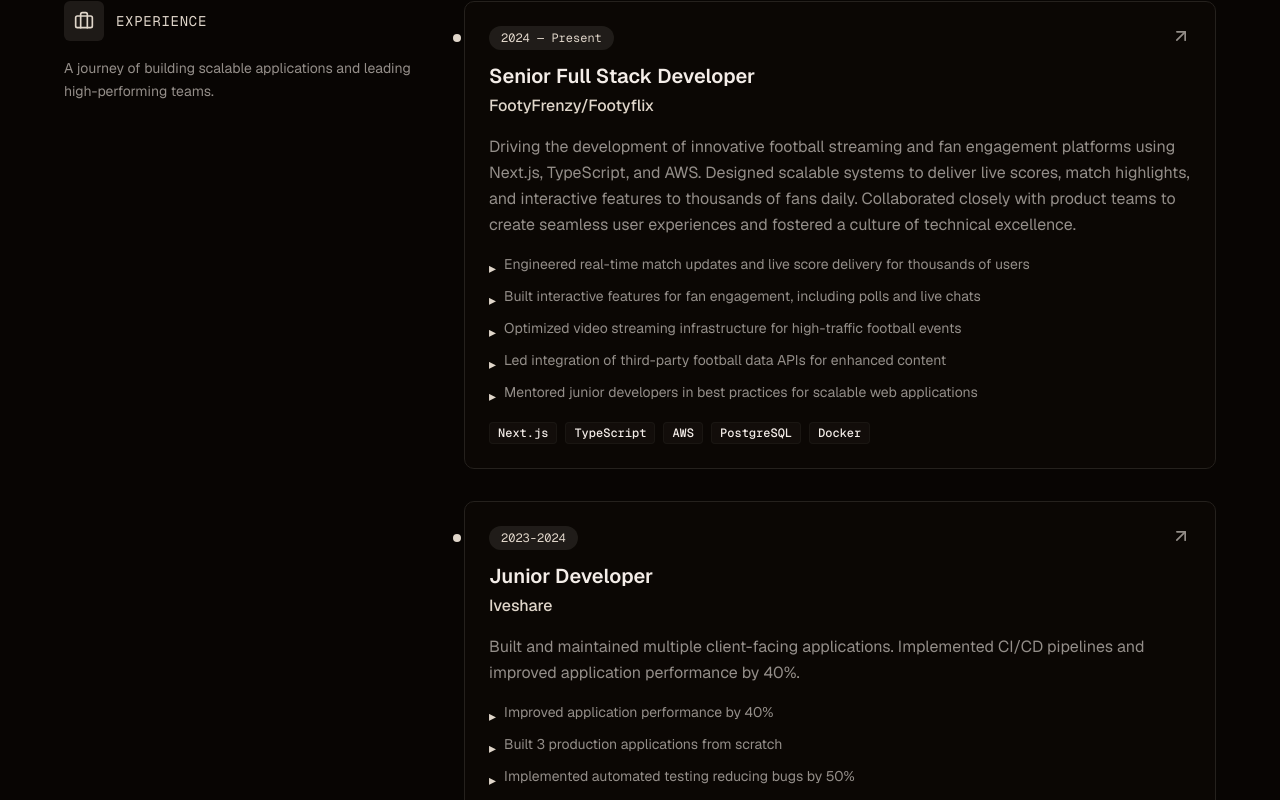
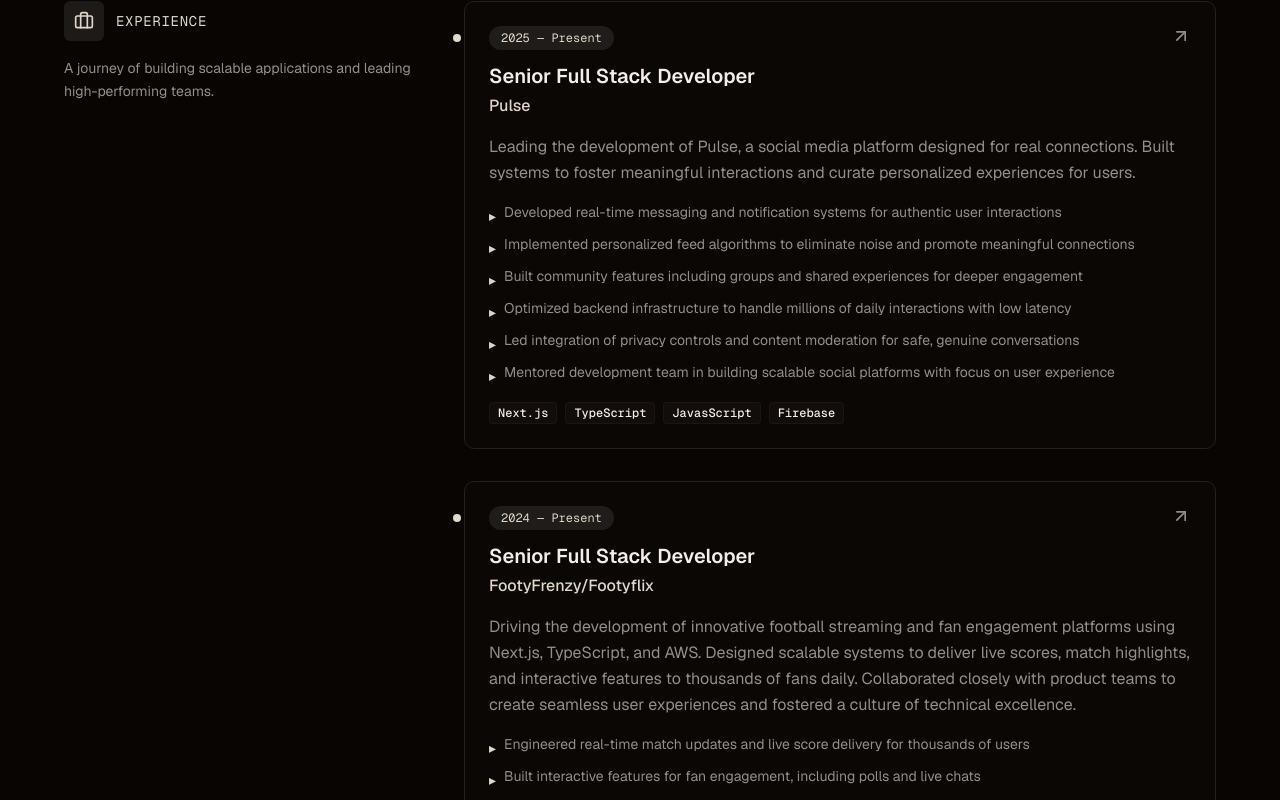
Before and after one commit to DanielCommits/d4knrick, a Next.js app: page / in a window 1280 px wide. Shown: the part 880-1680 px from the top of the page. Built offline with nearby package versions, Linux system fonts and the light colour scheme.

Commit message:
add experience for Senior Full Stack Developer role at Pulse

```diff
--- a/components/experience.tsx
+++ b/components/experience.tsx
@@ -2,6 +2,23 @@ import { ArrowUpRight, Briefcase } from "lucide-react";
 import { Badge } from "@/components/ui/badge";
 
 const experiences = [
+  {
+    period: "2025 — Present",
+    role: "Senior Full Stack Developer",
+    company: "Pulse",
+    description:
+      "Leading the development of Pulse, a social media platform designed for real connections. Built systems to foster meaningful interactions and curate personalized experiences for users.",
+    achievements: [
+      "Developed real-time messaging and notification systems for authentic user interactions",
+      "Implemented personalized feed algorithms to eliminate noise and promote meaningful connections",
+      "Built community features including groups and shared experiences for deeper engagement",
+      "Optimized backend infrastructure to handle millions of daily interactions with low latency",
+      "Led integration of privacy controls and content moderation for safe, genuine conversations",
+      "Mentored development team in building scalable social platforms with focus on user experience",
+    ],
+    technologies: ["Next.js", "TypeScript", "JavasScript", "Firebase"],
+    link: "#",
+  },
   {
     period: "2024 — Present",
     role: "Senior Full Stack Developer",
```
